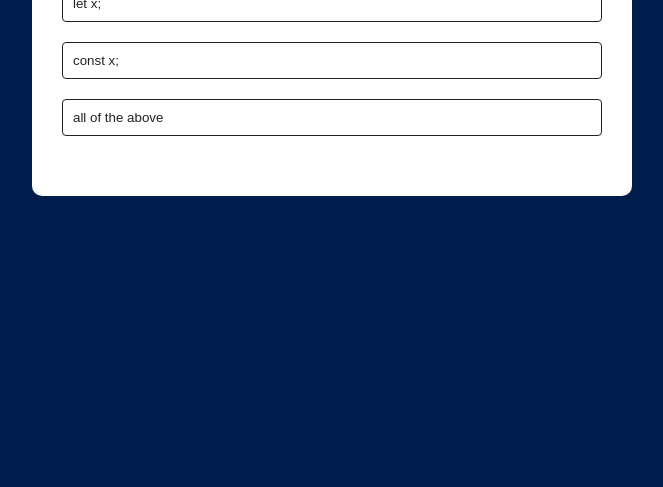
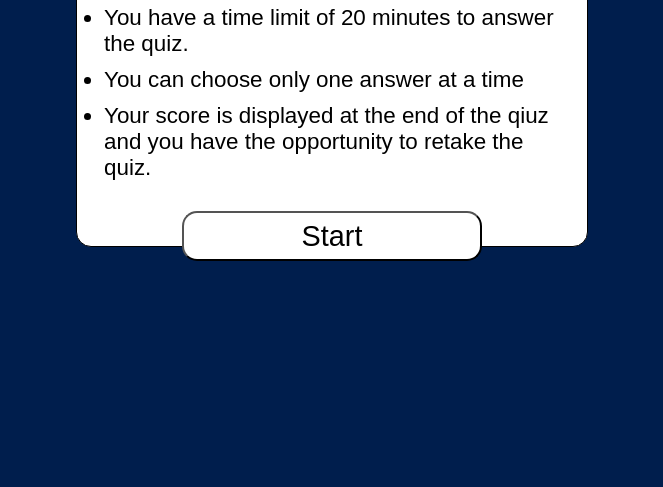
Before and after one commit to Bosslady01/Quiz-App, a plain HTML site: page index.html in a window 1280 px wide. Shown: the part 313-800 px from the top of the page, without its empty margins (308-971 px from the left). Drawn offline with Linux system fonts and the light colour scheme.

Commit message:
create the start page and add it to the project

```diff
--- a/app.js
+++ b/app.js
@@ -1,3 +1,12 @@
+const startPage = document.getElementsByClassName("startContainer");
+const ruleBox = document.getElementsByClassName("buttonContainer");
+const myButton = document.getElementsByClassName("startButton");
+const questionElement = document.getElementById("question");
+const answerButtons = document.getElementById("answer-buttons");
+const nextButton = document.getElementById("next-btn");
+
+
+
 const questions = [
         {
                 question: "What is the correct way to declare a variable in JavaScript?",
@@ -233,9 +242,7 @@ const questions = [
         },
 
 ];
-const questionElement = document.getElementById("question");
-const answerButtons = document.getElementById("answer-buttons");
-const nextButton = document.getElementById("next-btn");
+
 
 let currentQuestionIndex = 0;
 let score = 0;
--- a/index.html
+++ b/index.html
@@ -1,25 +1,25 @@
 <!DOCTYPE html>
 <html lang="en">
 	<head>
-		<title>QUIZ APP</title>
 		<meta charset="UTF-8">
 		<meta name="viewport" content="width=device-width, initial-scale=1">
 		<link href="style.css" rel="stylesheet">
+		<title>QUIZ APP</title>
+
 	</head>
 	<body>
-	<div class="app">
-		<h1>Quiz App</h1>
-		<div class="quiz">
-			<h2 id="question">Question goes here</h2>
-			<div id="answer-buttons">
-				<button type="button" class="btn"> Answer 1</button>
-				<button type="button" class="btn"> Answer 2</button>
-				<button type="button" class="btn"> Answer 3</button>
-				<button type="button" class="btn"> Answer 4</button>
+		<div class="startContainer">
+			<div class="buttonContainer">
+				<h1>Guidelines</h1>
+				 <ul>
+					<li>You have a time limit of 20 minutes to answer the quiz.</li>
+					<li>You can choose only one answer at a time</li>
+					<li>Your score is displayed at the end of the qiuz and you have the opportunity to retake the quiz.</li>
+				</ul>
+				<a href="Quiz.html"><button type="button" class="startButton">Start</button></a>
 			</div>
-			<button type="button" id="next-btn">Next</button>
+
 		</div>
-	</div>
- <script src="/app.js"></script>
+	<script src="/app.js"></script>
 	</body>
 </html>
--- a/style.css
+++ b/style.css
@@ -69,3 +69,50 @@ body{
 .incorrect{
 	background: #ff9393;
 }
+.startContainer{
+	width:100%;
+	height:100vh;
+	background-color:#001e4d;
+	text-align: center;
+	display: flex;
+	justify-content:center;
+	align-items: center;
+}
+.buttonContainer{
+	width: 40%;
+	height: 40vh;
+	display:flex;
+	flex-direction:column;
+	align-items:center;
+	gap: 20px;
+	background-color: #fff;
+	text-align:center;
+	border-radius: 15px;
+	border: 1px solid black;
+	padding: 20px;
+}
+h1{
+	text-decoration: underline;
+}
+ul{
+	font-size: 1.4em;
+	text-align:left;
+	padding-left:7px;
+
+}
+li{
+	 margin-bottom: 10px;
+}
+.startButton{
+	font-size: 1.8em;
+	width:300px;
+	height: 50px;
+	color:#000;
+	border-radius: 15px;
+	background-color: #fff;
+
+}
+.startButton:hover{
+	background: #000;
+	color:#fff;
+}
```
Also changed, not shown: Quiz.html (added, +25 -0 lines).
